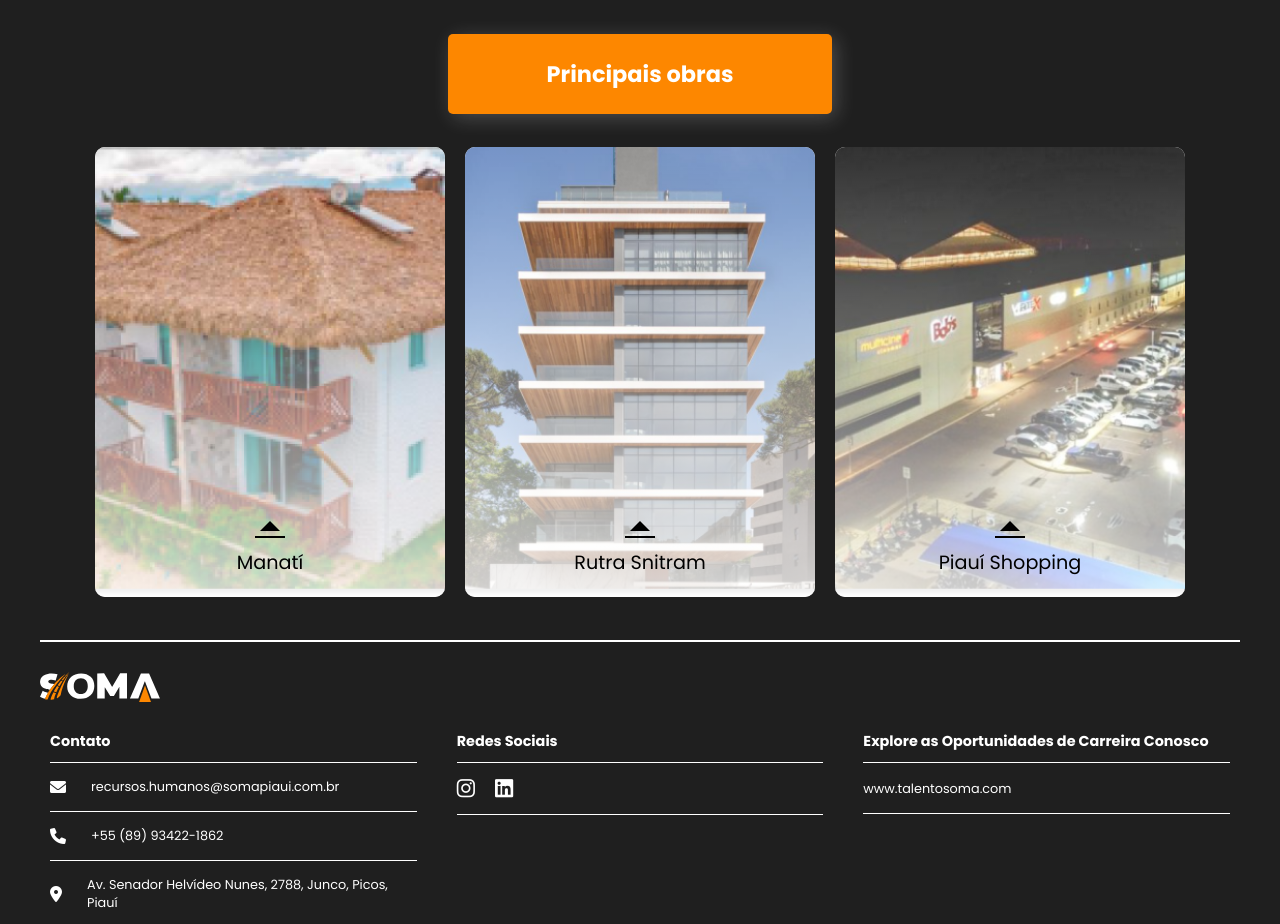
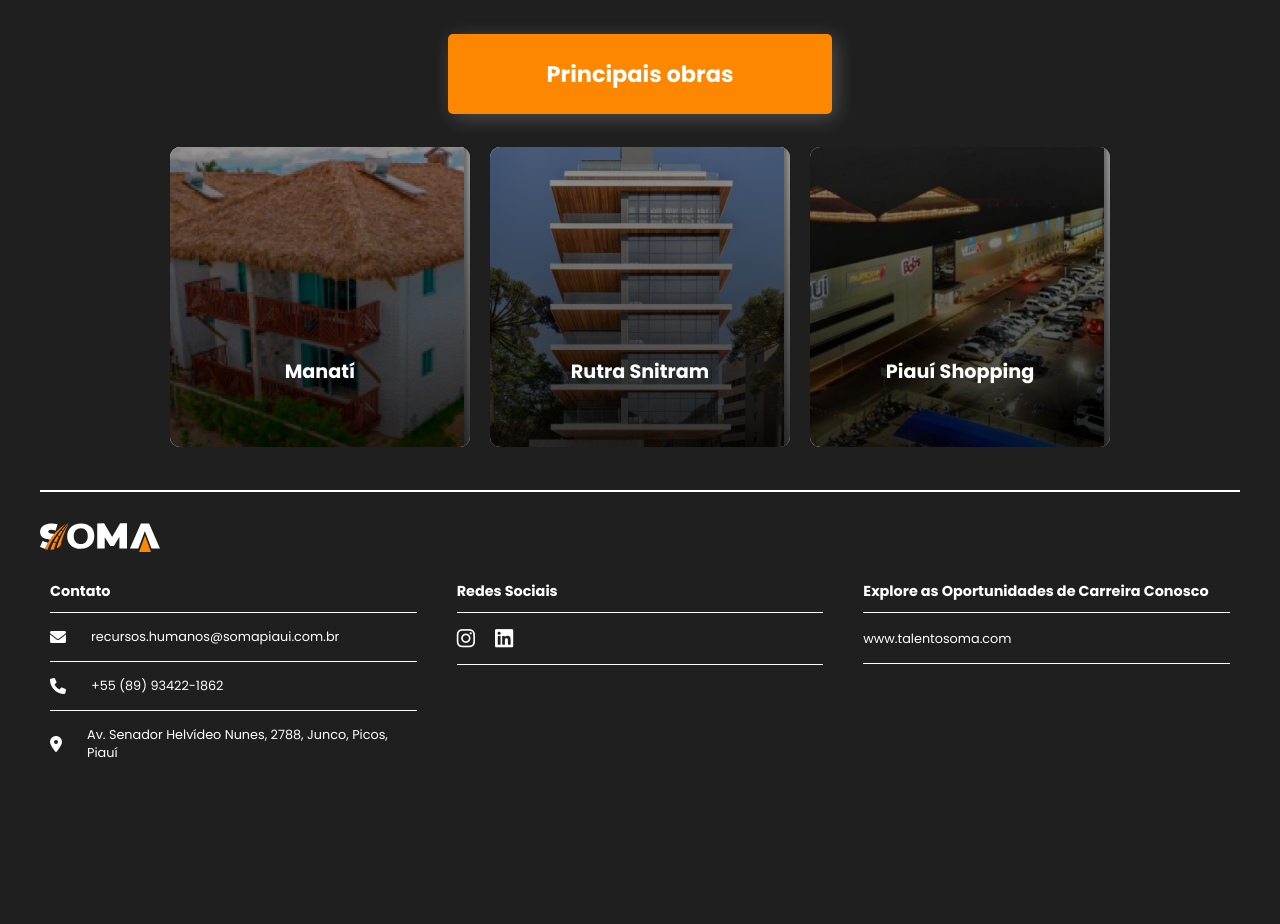
Before and after one commit to SomaAprendizes/landing-page, a Vue app in the folder landing-page/: page / in a window 1280 px wide. Shown: the part 2500-3424 px from the top of the page. After the commit the page ends 3297 px from the top, so only its background shows below. Built offline with nearby package versions, Linux system fonts and the light colour scheme.

Commit message:
Alterações na tela de principais obras

```diff
--- a/landing-page/src/App.vue
+++ b/landing-page/src/App.vue
@@ -63,19 +63,11 @@
         <div class="container">
           <div class="cards-services">
             <MainWorks
-              imageSrc="/images/manatí.png"
-              title="Manatí"
-              info="Informações sobre a obra Manatí."
-            />
-            <MainWorks
-              imageSrc="/images/rutra.png"
-              title="Rutra Snitram"
-              info="Detalhes sobre a obra Rutra Snitram."
-            />
-            <MainWorks
-              imageSrc="/images/shopping.png"
-              title="Piauí Shopping"
-              info="Dados do projeto Piauí Shopping."
+              :cards="[
+                { imageSrc: '/images/manatí.png', title: 'Manatí', info: 'Informações sobre a obra Manatí.' },
+                { imageSrc: '/images/rutra.png', title: 'Rutra Snitram', info: 'Detalhdsadsadasdwsdsaes sobre a obra Rutra Snitram.' },
+                { imageSrc: '/images/shopping.png', title: 'Piauí Shopping', info: 'Dados do projeto Piauí Shopping.' }
+              ]"
             />
           </div>
         </div>
--- a/landing-page/src/components/MainWorks.vue
+++ b/landing-page/src/components/MainWorks.vue
@@ -7,20 +7,9 @@
         :key="index"
       >
         <img :src="card.imageSrc" :alt="card.title" class="card-image" />
-        <div
-          class="card-overlay"
-          :class="{ expanded: infoIndex === index }"
-        >
-          <div
-            class="arrow-container"
-            @click="toggleInfo(index)"
-            :class="{ expanded: infoIndex === index }"
-          >
-            <div class="arrow"></div>
-            <div class="line"></div>
-          </div>
-          <div class="card-name">{{ card.title }}</div>
-          <div v-if="infoIndex === index" class="card-info">
+        <div class="card-overlay">
+          <div class="card-title">{{ card.title }}</div>
+          <div class="card-info">
             <p>{{ card.info }}</p>
           </div>
         </div>
@@ -33,35 +22,22 @@
 export default {
   name: "MainWorks",
   props: {
-    imageSrc: String,
-    title: String,
-    info: String,
+    cards: {
+      type: Array,
+      required: true,
+      default: () => [],
+    },
   },
   data() {
     const uniqueId = `mainworks-${Math.random().toString(36).substr(2, 9)}`;
-
     return {
-      cards: [
-        {
-          imageSrc: this.imageSrc,
-          title: this.title,
-          info: this.info,
-        },
-      ],
-      infoIndex: null,
       uniqueClass: uniqueId,
     };
-  },
-  methods: {
-    toggleInfo(index) {
-      this.infoIndex = this.infoIndex === index ? null : index;
-    },
   },
 };
 </script>
 
 <style scoped>
-
 .cards-container {
   display: flex;
   flex-wrap: wrap;
@@ -71,20 +47,19 @@ export default {
 }
 
 .card {
-  width: 350px;
-  height: 450px;
+  width: 300px;
+  height: 300px;
   overflow: hidden;
   border-radius: 10px;
   cursor: pointer;
+  position: relative;
   background: #f9f9f9;
-  position: relative;
   transition: transform 0.3s ease, box-shadow 0.3s ease;
 }
 
 .card:hover {
-  transition: 0.3s ease-in-out;
   transform: translateY(-5px);
-  box-shadow: 0 10px 20px rgba(255, 255, 255, 0.289);
+  box-shadow: 0 10px 20px rgba(0, 0, 0, 0.2);
 }
 
 .card-image {
@@ -96,83 +71,49 @@ export default {
 
 .card-overlay {
   position: absolute;
-  top: 0;
+  bottom: 0;
   left: 0;
   width: 100%;
   height: 100%;
-  background: linear-gradient(to bottom, rgba(255, 255, 255, 0), rgba(255, 255, 255, 0.8));
+  background: linear-gradient(to top, rgba(0, 0, 0, 0.8), rgba(0, 0, 0, 0.4));
   display: flex;
   flex-direction: column;
+  justify-content: flex-end;
   align-items: center;
-  justify-content: flex-end;
-  padding: 20px;
-  transition: transform 0.5s ease, height 0.5s ease;
   overflow: hidden;
+  padding: 10px;
+  transition: all 0.3s ease;
 }
 
-.arrow-container {
-  display: flex;
-  flex-direction: column;
-  align-items: center;
-  margin-bottom: 5px;
-  cursor: pointer;
+.card-title {
+  color: #fff;
+  font-size: 1.2rem;
+  font-weight: bold;
+  text-align: center;
+  transform: translateY(200px);
   transition: transform 0.3s ease;
 }
 
-.arrow {
-  width: 0;
-  height: 0;
-  border-left: 10px solid transparent;
-  border-right: 10px solid transparent;
-  border-bottom: 10px solid black;
+.card-info {
+  color: #fff;
+  font-size: 1rem;
+  text-align: center;
+  opacity: 0;
+  transform: translateY(20px);
+  transition: opacity 0.3s ease, transform 0.3s ease;
+  margin-top: auto;
 }
 
-.arrow-container.expanded .arrow {
-  transform: rotate(180deg);
+.card:hover .card-title {
+  transform: translateY(10px);
 }
 
-.line {
-  width: 30px;
-  height: 2px;
-  background-color: black;
-  margin-top: 5px;
+.card:hover .card-info {
+  opacity: 1;
+  transform: translateY(0);
 }
 
-.card-name {
-  color: #000;
-  font-size: 1.2rem;
-  font-weight: 400;
-  text-align: center;
-  margin-top: 5px;
-}
-
-.card-info {
-  background: rgba(255, 255, 255, 0.9);
-  padding: 10px;
-  border-radius: 5px;
-  text-align: center;
-  font-size: 1rem;
-  color: #333;
-  margin-top: 10px;
-  animation: fadeInAndSlideUp 0.5s ease forwards;
-  transform: translateY(50px);
-  opacity: 0;
-  transition: opacity 0.3s ease, transform 0.3s ease;
-}
-
-.card-overlay.expanded .card-info {
-  transform: translateY(0);
-  opacity: 1;
-}
-
-@keyframes fadeInAndSlideUp {
-  from {
-    transform: translateY(50px);
-    opacity: 0;
-  }
-  to {
-    transform: translateY(0);
-    opacity: 1;
-  }
+.card:hover .card-image {
+  transform: scale(1.05);
 }
 </style>
```
